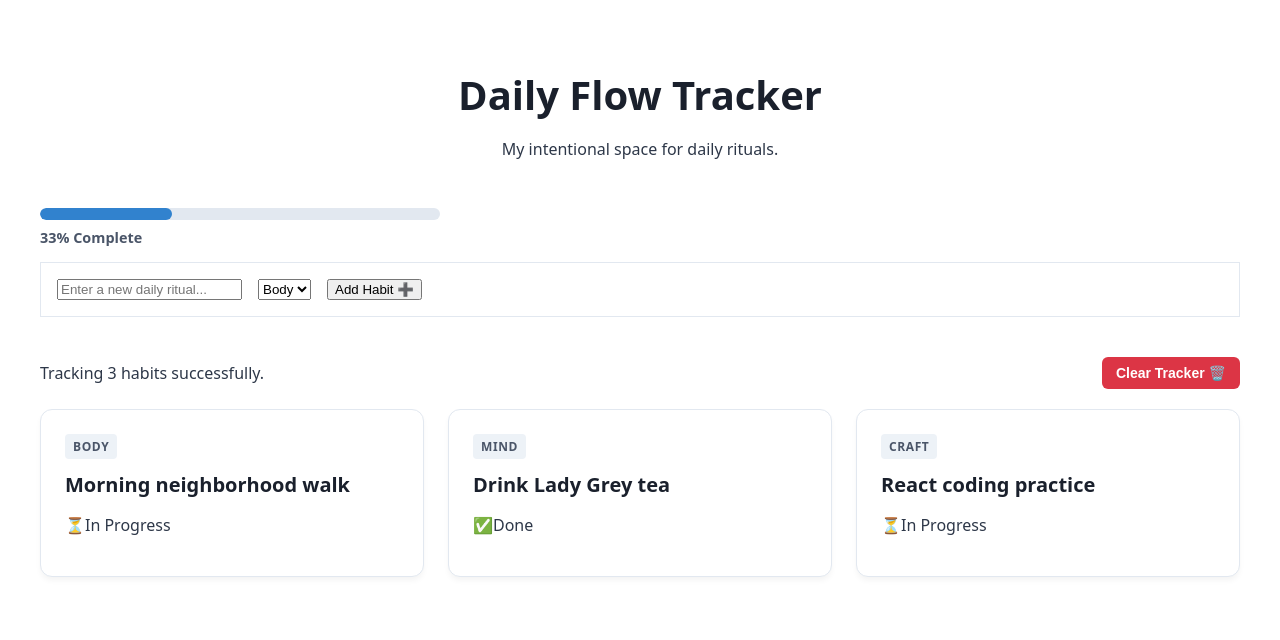
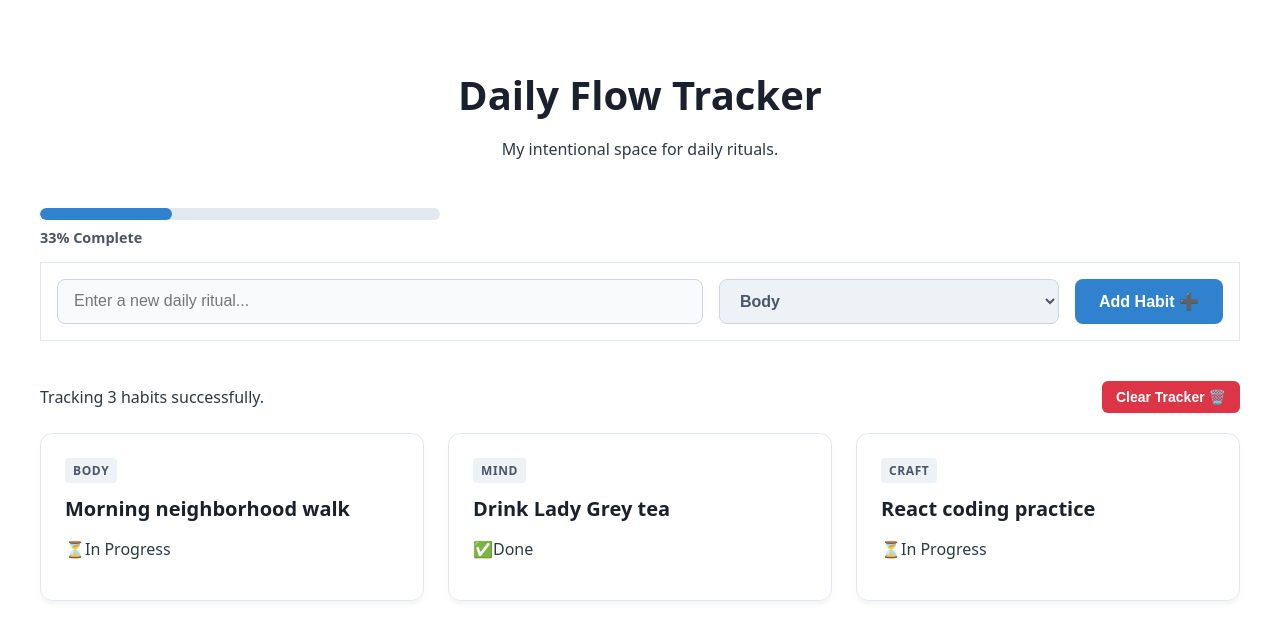
Before and after one commit to MayaKirken/daily-flow-tracker, a React (Vite) app: page / in a window 1280 px wide. Shown: the top 640 px of the page. Built offline with nearby package versions, Linux system fonts and the light colour scheme.

Commit message:
Complete habit creation feature

```diff
--- a/src/index.css
+++ b/src/index.css
@@ -160,5 +160,61 @@
     margin-bottom: 2.5rem;
     background-color: #ffffff;
     padding: 1rem;
-    border: 1px solid #e2e8f0
+    border: 1px solid #e2e8f0;
 }
+
+/* The text input field */
+.form-input {
+    flex: 2;
+    padding: 0.75rem 1rem;
+    font-size: 1rem;
+    color: #2d3748;
+    background-color: #f8fafc;
+    border: 1px solid #cbd5e1;
+    border-radius: 8px;
+    outline: none;
+    transition: all 0.2s ease-in-out;
+}
+
+.form-input:focus {
+    background: #ffffff;
+    border-color: #3182ce;
+    box-shadow: 0 0 0 3px rgba(49, 130, 206, 0.15);
+}
+
+/* The category dropdown selector */
+.form-select {
+    flex: 1;
+    padding: 0.75rem 1rem;
+    font-size: 1rem;
+    font-weight: 600;
+    color: #4a5568;
+    background-color: #edf2f7;
+    border: 1px solid #cbd5e1;
+    border-radius: 8px;
+    cursor: pointer;
+    outline: none;
+    transition: all 0.2 ease-in-out;
+}
+
+.form-select:focus {
+    border-color: #3182ce;
+}
+
+/* Form Submission Button */
+.add-btn {
+    padding: 0.75rem 1.5rem;
+    font-size: 1rem;
+    font-weight: 700;
+    color: #ffffff;
+    background-color: #3182ce;
+    border: none;
+    border-radius: 8px;
+    cursor: pointer;
+    transition: background-color 0.2s ease-in-out;
+    white-space: nowrap;
+}
+
+.add-btn:hover{
+    background-color: #2b6cb0;
+}
```
